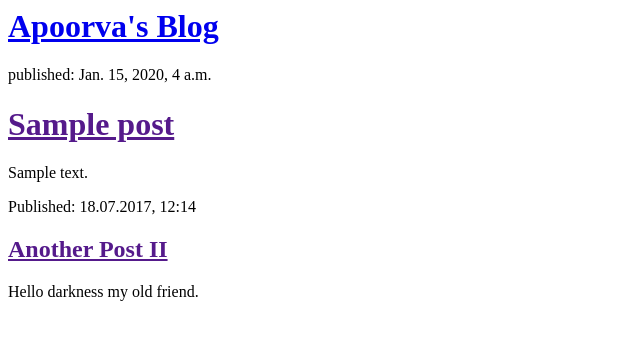
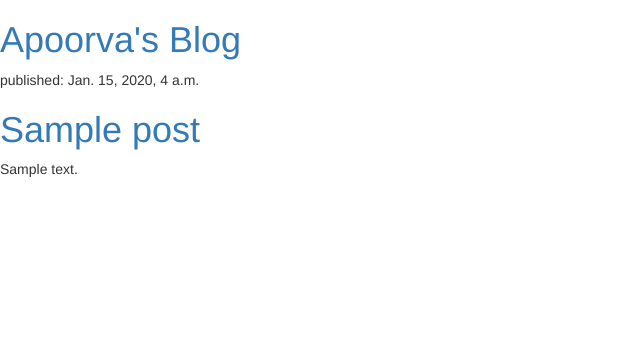
Before and after one commit to apoorvamah/my-first-blog, a Django app: template blog/templates/blog/post_list.html in a window 1280 px wide. Shown: the top 340 px of the page, without its empty margins (0-640 px from the left). Run offline with Django 3.2, Linux system fonts and the light colour scheme; the template is opened without the code that fills it: values that come from a table or form of the project are taken from there, others are empty; tables that the repository leaves empty hold one stand-in row (values such as "Sample post"); some libraries are stand-ins or nearby versions.

Commit message:
Modified templates to display posts from database.

```diff
--- a/blog/templates/blog/post_list.html
+++ b/blog/templates/blog/post_list.html
@@ -1,5 +1,7 @@
 <html>
     <head>
+        <link rel="stylesheet" href="//maxcdn.bootstrapcdn.com/bootstrap/3.2.0/css/bootstrap.min.css">
+        <link rel="stylesheet" href="//maxcdn.bootstrapcdn.com/bootstrap/3.2.0/css/bootstrap-theme.min.css">
         <title>Apoorva's Blog</title>
     </head>
     <body>
@@ -14,11 +16,5 @@
               <p>{{ post.text|linebreaksbr }}</p> <!-- \linebreaksbr is piping the post' text through a filter to convert line-breaks into paragraphs!>>-->
           </div>
       {% endfor %}
-
-        <div>
-            <p>Published: 18.07.2017, 12:14</p>
-            <h2><a href="">Another Post II</a></h2>
-            <p>Hello darkness my old friend.</p>
-        </div>
     </body>
 </html>
```
